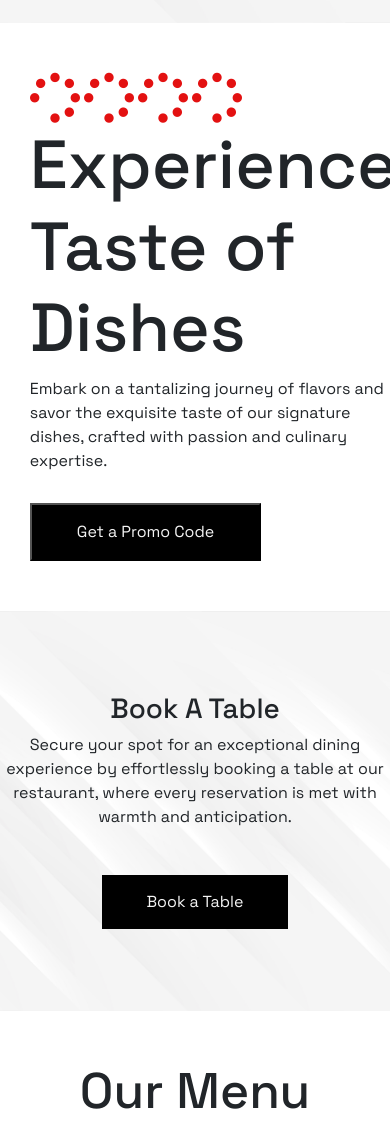
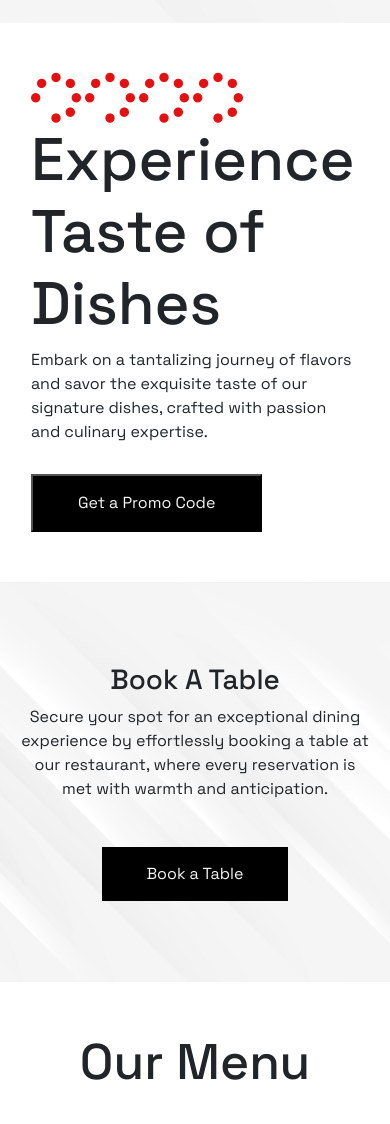
Before and after one commit to ArthurNathaniel/Restaurant-Website, a plain HTML site: page index.html in a window 390 px wide. Shown: the part 1140-2264 px from the top of the page. Drawn offline with nearby package versions, Linux system fonts and the light colour scheme.

Commit message:
media queries

```diff
--- a/style.css
+++ b/style.css
@@ -93,7 +93,7 @@ body {
 }
 
 .menu-text h1 {
-    font-size: 68px;
+    font-size: 60px;
 }
 
 .menu-text .fa-spinner {
@@ -316,8 +316,7 @@ body {
             align-items: center;
             align-self: center;
             text-align: center;
-            /* padding: 0 5%; */
-            padding: 0 !important;
+            padding: 0 5%;
             padding-block: 50px;
             /* height: 300px; */
             box-shadow: none;
```
